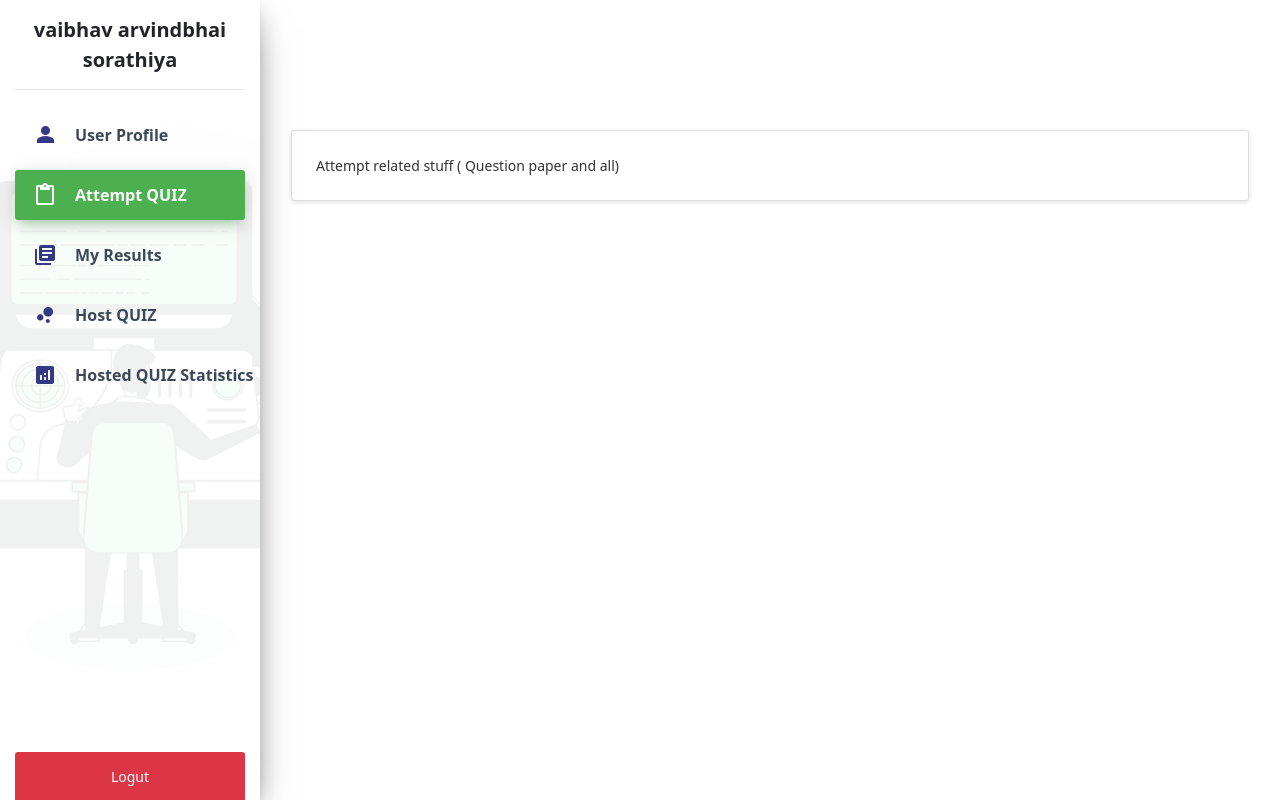
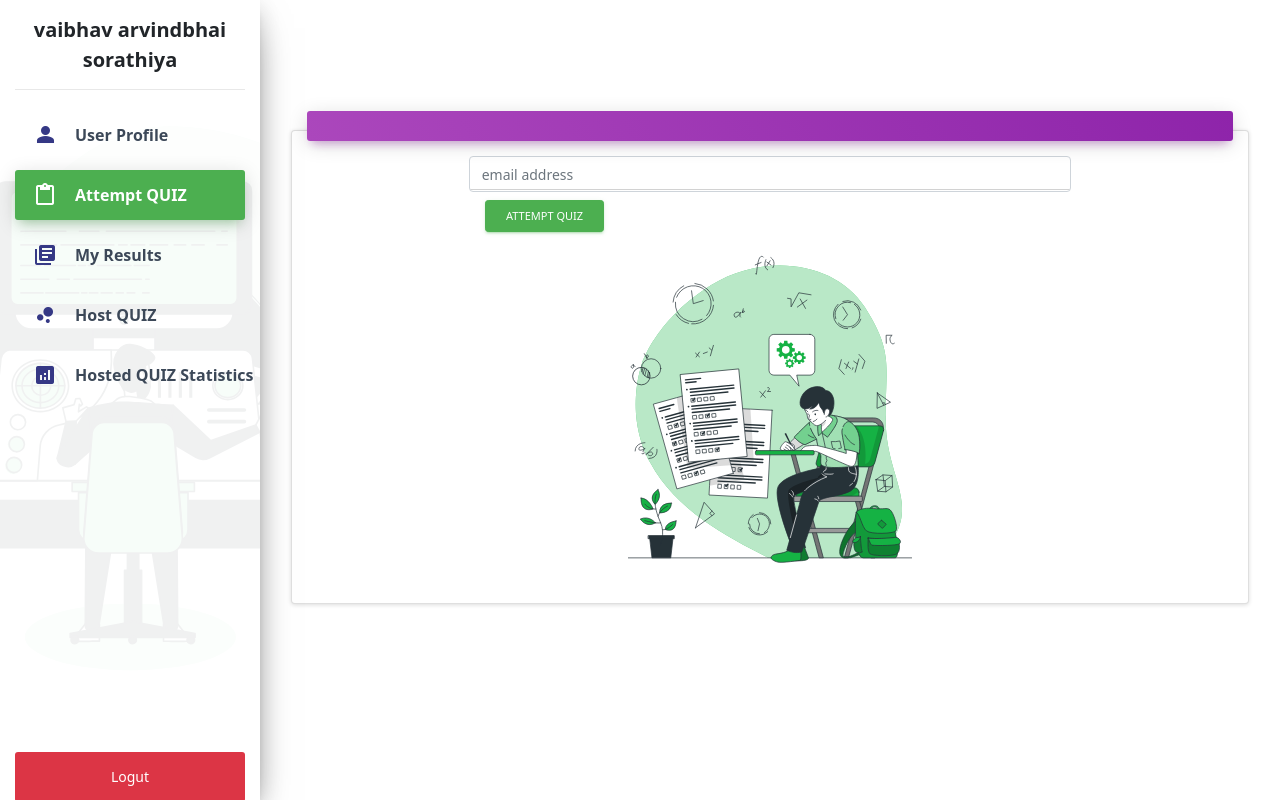
Before and after one commit to yash49/QuizKeeper, a PHP site: page /attemptQuiz.php in a window 1280 px wide. Run offline with PHP 8.4, Linux system fonts and the light colour scheme; a user stored in the database is signed in; some libraries are stand-ins or nearby versions.

```diff
--- a/attemptQuiz.php
+++ b/attemptQuiz.php
@@ -4,7 +4,25 @@ renderSideBar("attemptQuiz");
 ?>
 
 <div class="content ml-3 mr-3">
-        <div class="card p-4"> Attempt related stuff ( Question paper and all)</div>
+        <div class="card ">
+            <div class="card-header card-header-primary">
+
+            </div>
+            <div class="card-body">
+                <div class="row justify-content-center">
+                    <div class="col-md-8 col-sm-8 col-xs-12 justify-content-center">
+                        <input type="email" placeholder="email address" required  class="mr-auto form-control col-md-12 col-sm-12 col-xs-12" id="email_inp" name="email_inp">
+                        <button class="btn btn-sm btn-success ml-3 mt-2" onclick="startQuiz()" id="attempt_quiz_btn" name="attempt_quiz_btn">Attempt Quiz</button>
+                    </div>
+
+                    <div id="emailContainer" class="col-md-10 col-sm-12 col-xs-12"></div>
+
+                    <div class="col-md-12 col-sm-12 col-xs-12 text-center" style="overflow: hidden" id="attempt_banner">
+                        <img src="assets/img/exam_header_bg.svg" width="350px" height="350px">
+                    </div>
+                </div>
+            </div>
+        </div>
 
 </div>
 </div> <!--END OF main-panel class-->
--- a/hostQuiz.php
+++ b/hostQuiz.php
@@ -75,6 +75,8 @@
                                 Qdata.quiz_start_date = "<?php echo $questionsDetails['details']['fromdate']; ?>";
                                 Qdata.quiz_end_date = "<?php echo $questionsDetails['details']['todate']; ?>";
                                 Qdata.quiz_shuffle = <?php echo $questionsDetails['details']['shuffle']?"true":"false"; ?>;
+                                Qdata.quiz_key = <?php echo $questionsDetails['details']['quizkey']; ?>;
+                                Qdata.quiz_password = <?php echo $questionsDetails['details']['password']; ?>;
                                 let temp = {};
                                 <?php foreach ($questionsDetails as $key=>$question){
 
--- a/js/UIController.js
+++ b/js/UIController.js
@@ -304,9 +304,10 @@ function sendQReq(){
                 document.getElementById("quiz_creds_key").innerText = response.quizKey;
                 document.getElementById("quiz_creds_pass").innerText = response.quizPass;
                 $("#quiz_creds_modal").modal("toggle");
-                document.getElementById("loadbar").style.display = "none";
 
             }
+            document.getElementById("final_save_btn").disabled = false;
+            document.getElementById("loadbar").style.display = "none";
         }
     );
 
```
